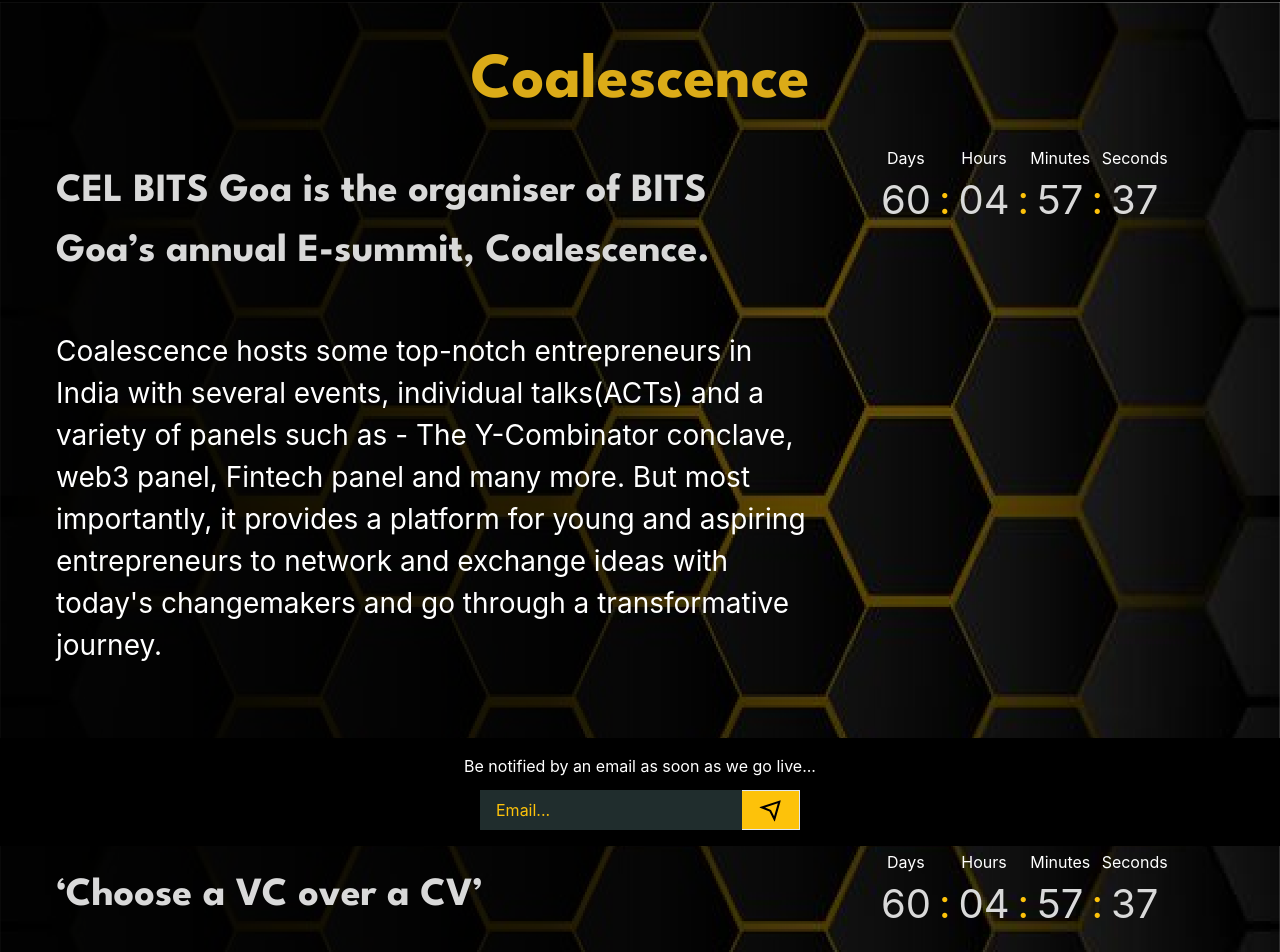
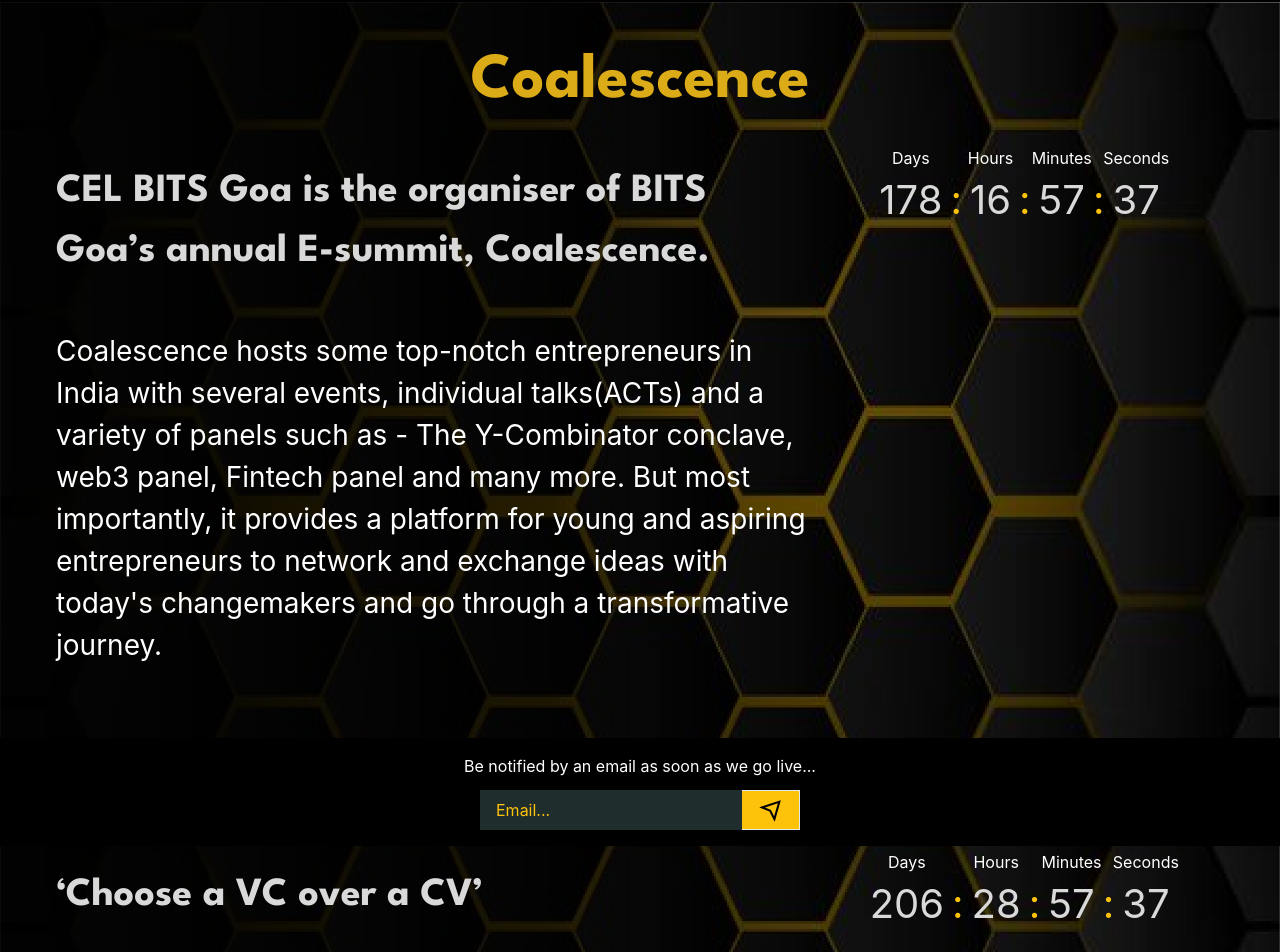
Before and after one commit to Devsoc-BPGC/CEL-website, a React (Create React App) app: page / in a window 1280 px wide. Shown: the part 4745-5697 px from the top of the page. Built offline with nearby package versions, Linux system fonts and the light colour scheme.

Commit message:
Minor changes
Signed-off-by: Hrishikesh Patil <hrishikeshpatil.754@gmail.com>

```diff
--- a/public/index.html
+++ b/public/index.html
@@ -5,10 +5,7 @@
     <link rel="icon" href="%PUBLIC_URL%/favicon.ico" />
     <meta name="viewport" content="width=device-width, initial-scale=1" />
     <meta name="theme-color" content="#000000" />
-    <meta
-      name="description"
-      content="Web site created using create-react-app"
-    />
+    <meta name="description" content="CEL BITS Goa website" />
     <link rel="apple-touch-icon" href="%PUBLIC_URL%/logo192.png" />
     <!--
       manifest.json provides metadata used when your web app is installed on a
--- a/src/components/Coalescence.jsx
+++ b/src/components/Coalescence.jsx
@@ -35,7 +35,7 @@
           Coalescence.
         </Text>
         <Flex flexGrow={1} justifyContent={'center'}>
-          <Countdown target={new Date('2022-10-1')} />
+          <Countdown target={new Date('2023-1-27')} />
         </Flex>
       </Flex>
       <Text
--- a/src/components/Novatia.jsx
+++ b/src/components/Novatia.jsx
@@ -62,7 +62,7 @@
           ‘Choose a VC over a CV’
         </Text>
         <Flex flexGrow={1} justifyContent={'center'}>
-          <Countdown target={new Date('2022-10-1')} />
+          <Countdown target={new Date('2023-2-24')} />
         </Flex>
       </Flex>
       <Text
```
Also changed, not shown: public/logo192.png (deleted), public/logo512.png (deleted), public/manifest.json.
